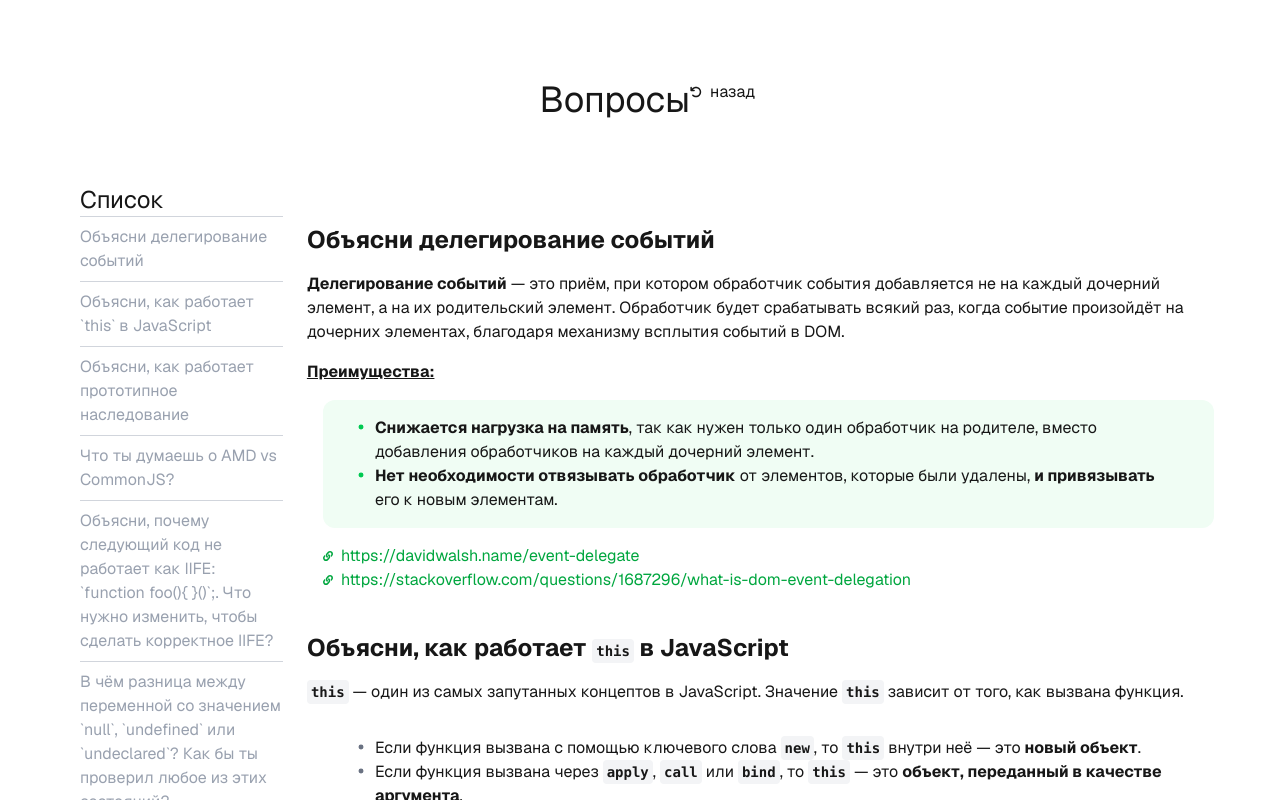
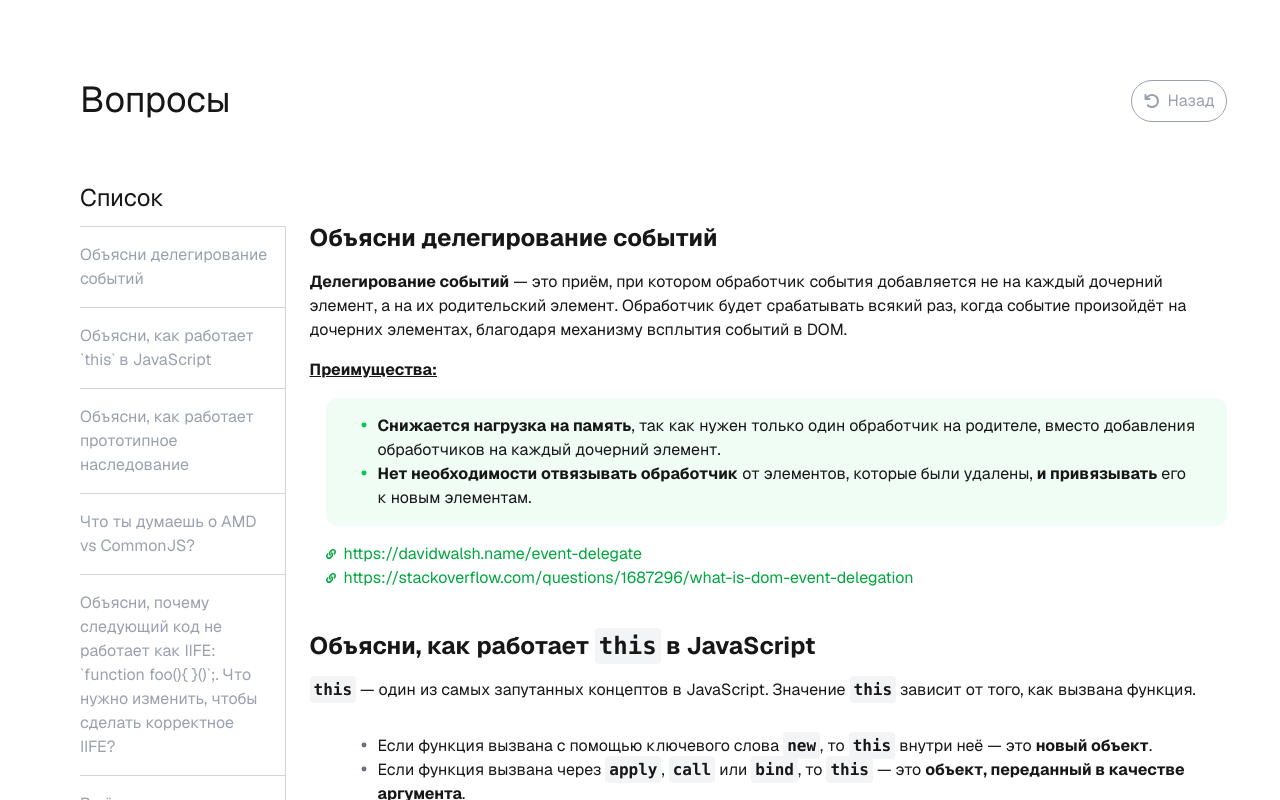
Before and after one commit to elfototo/FrontReady, a Next.js app: page /qwestion in a window 1280 px wide. Shown: the top 800 px of the page. Built offline with nearby package versions, Linux system fonts and the light colour scheme.

Commit message:
list qwest-s adaptive mob

```diff
--- a/src/app/qwestion/page.tsx
+++ b/src/app/qwestion/page.tsx
@@ -1,3 +1,5 @@
+"use client";
+
 import Link from "next/link";
 import { FaArrowRotateLeft } from "react-icons/fa6";
 import questionsData from "../data/qwestion.json";
@@ -8,6 +10,9 @@ import Image from "next/image";
 import ReactMarkdown from "react-markdown";
 import { TbPointFilled } from "react-icons/tb";
 import { MdNotificationImportant } from "react-icons/md";
+import { FaList } from "react-icons/fa";
+import { useState } from "react";
+import { IoMdClose } from "react-icons/io";
 
 type ContentBlock =
   | { type: "title"; text: string }
@@ -29,26 +34,55 @@ type Question = {
 
 export default function Qwestions() {
   const questions: Question[] = questionsData;
+  const [openMenu, setOpenMenu] = useState(false);
+
+  const handleOpen = () => {
+    setOpenMenu(!openMenu);
+    console.log("openMenu", openMenu);
+  };
 
   return (
-    <div className="font-sans grid justify-items-center p-8 pb-20 gap-16 sm:p-20">
-      <div className="flex justify-between">
-        <h1 className="text-4xl">Вопросы</h1>
+    <main className="font-sans lg:grid px-5 xl:pb-20 xl:gap-10 sm:p-20">
+      <div className="flex justify-between mb-5">
+        <h1 className="hidden xl:block text-4xl">Вопросы</h1>
+        <div className="xl:hidden">
+          <button
+            onClick={handleOpen}
+            className="flex items-center gap-2 text-gray-400 cursor-pointer px-3 py-2 border-1 border-gray-400 rounded-full "
+          >
+            <FaList /> Список
+          </button>
+        </div>
         <Link href={"/"}>
-          <div className="flex items-center gap-2">
-            <FaArrowRotateLeft size={12} /> назад
+          <div className="flex items-center gap-2 text-gray-400 cursor-pointer px-3 py-2 border-1 border-gray-400 rounded-full">
+            <FaArrowRotateLeft /> Назад
           </div>
         </Link>
       </div>
 
-      <div className="flex gap-6">
-        <div className="w-[20%]">
-          <h2 className="text-2xl">Список</h2>
-          <ul className="list-disc list-inside">
+      <h1 className="text-4xl xl:hidden">Вопросы</h1>
+
+      <div className="flex xl:gap-6 w-full">
+        <div
+          className={`lg:w-[30%] w-[75%] absolute left-0 top-0 pt-20 bg-white  border-1 border-gray-200 shadow-lg ${
+            openMenu ? "block" : "hidden"
+          }`}
+        >
+          <div className="text-2xl top-0 bg-white w-full pb-3 shadow-lg px-4 flex justify-between">
+            <h2>Список</h2>
+            <button
+              className="cursor-pointer"
+              onClick={() => setOpenMenu(false)}
+            >
+              <IoMdClose />
+            </button>
+          </div>
+
+          <ul className="px-4 list-disc list-inside">
             {questions.map((item) => (
               <li
                 key={item.id}
-                className="flex items-center cursor-pointer text-gray-400  hover:text-black dark:hover:text-white py-2 border-t-1 solid border-gray-300"
+                className="flex text-md items-center cursor-pointer text-gray-400  hover:text-black dark:hover:text-white py-4 border-t-1 solid border-gray-300"
               >
                 <a href={`#${item.title}`} className="flex items-center gap-2">
                   <h3>{item.title}</h3>
@@ -57,7 +91,27 @@ export default function Qwestions() {
             ))}
           </ul>
         </div>
-        <div className="w-[80%]">
+
+        <div className={`hidden xl:block w-[20%] bg-white `}>
+          <div className="text-2xl top-0 bg-white w-full pb-3 flex justify-between">
+            <h2>Список</h2>
+          </div>
+
+          <ul className="list-disc list-inside border-r-1 border-gray-300">
+            {questions.map((item) => (
+              <li
+                key={item.id}
+                className="flex text-md items-center cursor-pointer text-gray-400  hover:text-black dark:hover:text-white py-4 pr-3 border-t-1 solid border-gray-300"
+              >
+                <a href={`#${item.title}`} className="flex items-center gap-2">
+                  <h3>{item.title}</h3>
+                </a>
+              </li>
+            ))}
+          </ul>
+        </div>
+
+        <div className="xl:w-[80%] w-full">
           {questions.map((item) => (
             <div key={item.id} id={item.title} className="my-10">
               <h2 className="font-bold text-2xl">
@@ -65,7 +119,7 @@ export default function Qwestions() {
                   components={{
                     code({ children }) {
                       return (
-                        <code className="bg-gray-100 dark:bg-gray-700 rounded text-sm p-1 font-bold">
+                        <code className="bg-gray-100 dark:bg-gray-700 rounded text-md p-1 font-bold">
                           {children}
                         </code>
                       );
@@ -88,7 +142,7 @@ export default function Qwestions() {
                             components={{
                               code({ children }) {
                                 return (
-                                  <code className="bg-gray-100 dark:bg-gray-700 dark:text-gray-200 rounded text-sm p-1 font-bold">
+                                  <code className="bg-gray-100 dark:bg-gray-700 dark:text-gray-200 rounded text-md p-1 font-bold">
                                     {children}
                                   </code>
                                 );
@@ -107,7 +161,7 @@ export default function Qwestions() {
                             components={{
                               code({ children }) {
                                 return (
-                                  <code className="bg-gray-100 dark:bg-gray-700 dark:text-gray-200 rounded text-sm p-1 font-bold">
+                                  <code className="bg-gray-100 dark:bg-gray-700 dark:text-gray-200 rounded text-md p-1 font-bold">
                                     {children}
                                   </code>
                                 );
@@ -132,7 +186,7 @@ export default function Qwestions() {
                             components={{
                               code({ children }) {
                                 return (
-                                  <code className="bg-gray-100 dark:bg-gray-700 dark:text-gray-200 rounded text-sm p-1 font-bold">
+                                  <code className="bg-gray-100 dark:bg-gray-700 dark:text-gray-200 rounded text-md p-1 font-bold">
                                     {children}
                                   </code>
                                 );
@@ -163,7 +217,7 @@ export default function Qwestions() {
                                 components={{
                                   code({ children }) {
                                     return (
-                                      <code className="bg-green-200 dark:bg-green-900  dark:text-gray-200 rounded text-sm p-1 font-bold">
+                                      <code className="bg-green-200 dark:bg-green-900  dark:text-gray-200 rounded text-md p-1 font-bold">
                                         {children}
                                       </code>
                                     );
@@ -196,7 +250,7 @@ export default function Qwestions() {
                                 components={{
                                   code({ children }) {
                                     return (
-                                      <code className="bg-red-200 dark:bg-red-900 rounded text-sm p-1 font-bold">
+                                      <code className="bg-red-200 dark:bg-red-900 rounded text-md p-1 font-bold">
                                         {children}
                                       </code>
                                     );
@@ -232,7 +286,7 @@ export default function Qwestions() {
                                   components={{
                                     code({ children }) {
                                       return (
-                                        <code className="bg-gray-100 dark:bg-gray-700 rounded text-sm p-1 font-bold">
+                                        <code className="bg-gray-100 dark:bg-gray-700 rounded text-md p-1 font-bold">
                                           {children}
                                         </code>
                                       );
@@ -265,7 +319,7 @@ export default function Qwestions() {
                                 components={{
                                   code({ children }) {
                                     return (
-                                      <code className="bg-gray-100 dark:bg-gray-700 rounded text-sm p-1 font-bold">
+                                      <code className="bg-gray-100 dark:bg-gray-700 rounded text-md p-1 font-bold">
                                         {children}
                                       </code>
                                     );
@@ -354,7 +408,7 @@ export default function Qwestions() {
                                     components={{
                                       code({ children }) {
                                         return (
-                                          <code className="bg-gray-100 dark:bg-gray-700 rounded text-sm p-1 font-bold">
+                                          <code className="bg-gray-100 dark:bg-gray-700 rounded text-md p-1 font-bold">
                                             {children}
                                           </code>
                                         );
@@ -379,7 +433,7 @@ export default function Qwestions() {
                                       components={{
                                         code({ children }) {
                                           return (
-                                            <code className="bg-gray-100 dark:bg-gray-700 rounded text-sm p-1 font-bold">
+                                            <code className="bg-gray-100 dark:bg-gray-700 rounded text-md p-1 font-bold">
                                               {children}
                                             </code>
                                           );
@@ -404,6 +458,6 @@ export default function Qwestions() {
           ))}
         </div>
       </div>
-    </div>
+    </main>
   );
 }
```
